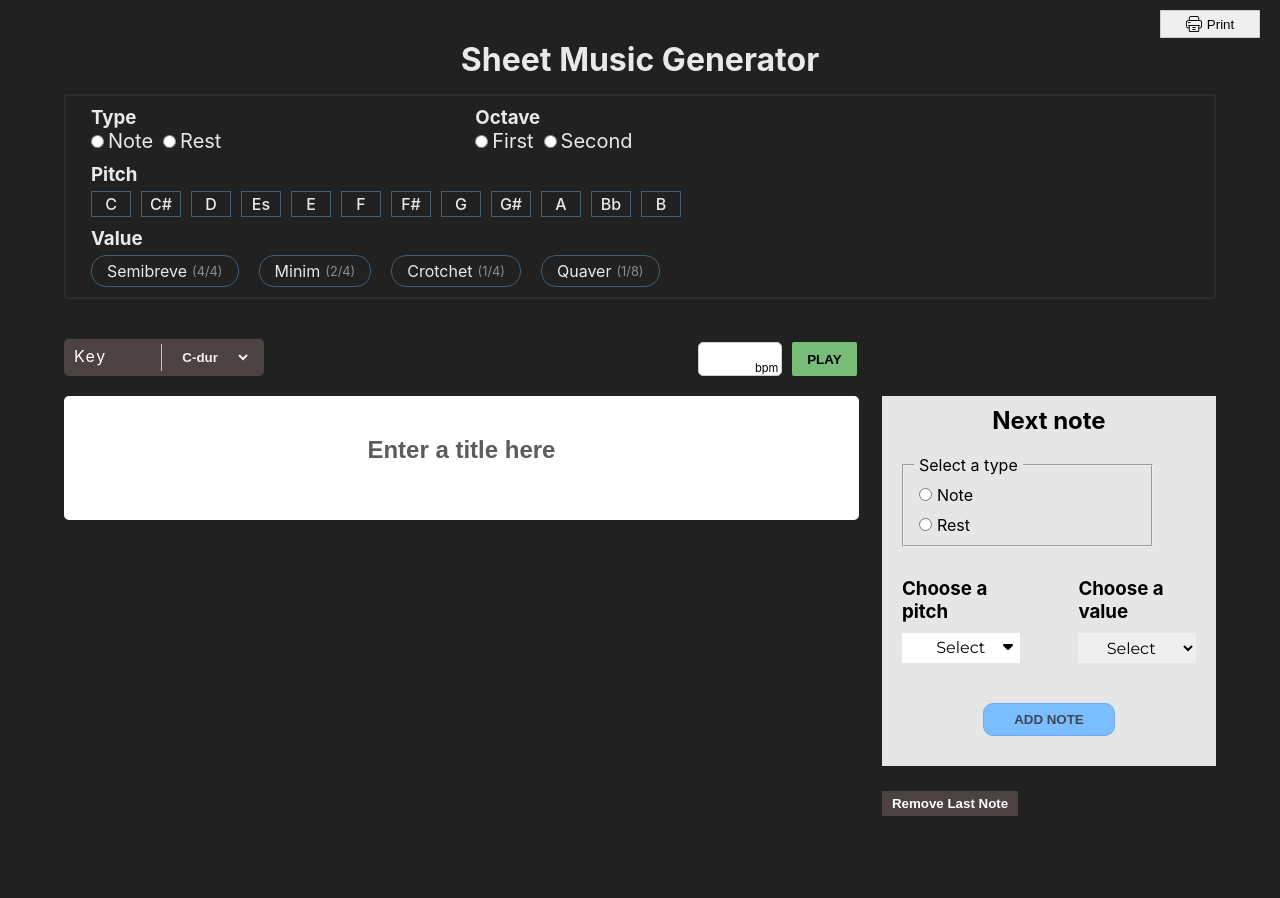
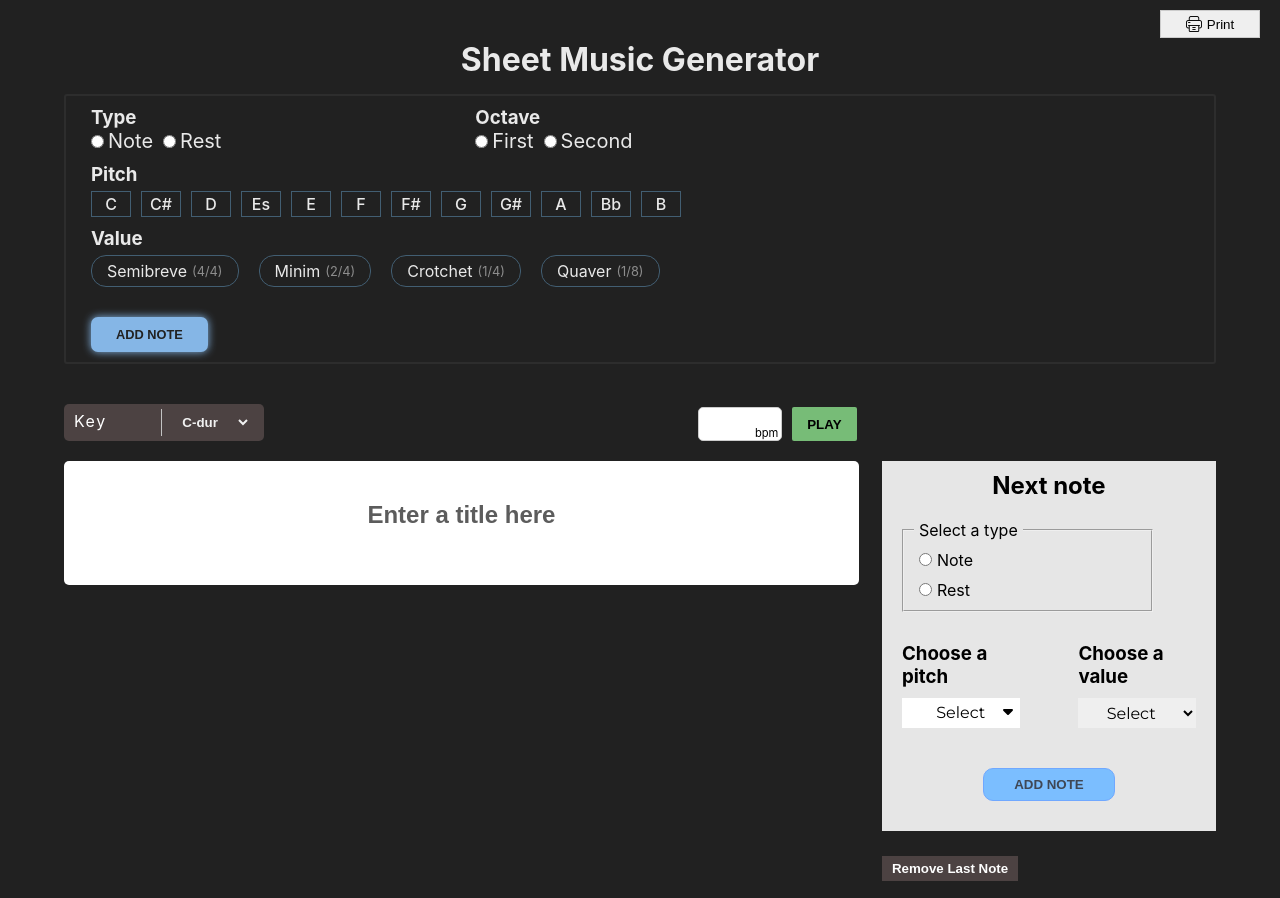
Before and after one commit to KamilSajdera/Notes-Generator, a React (Create React App) app: page / in a window 1280 px wide. Before the commit the page ends 833 px from the top, so only its background shows below. Built offline with nearby package versions, Linux system fonts and the light colour scheme; a web font is replaced by a local one.

Commit message:
Added 'add note' button

```diff
--- a/src/components/header/NotesToolbar.css
+++ b/src/components/header/NotesToolbar.css
@@ -87,3 +87,23 @@
 .note-value.disabled {
   filter: brightness(0.7);
 }
+
+.button-add-note {
+  margin-top: 30px;
+  outline: none;
+  border: none;
+  padding: 10px 25px;
+  font-size: 0.8em;
+  border-radius: 7px;
+  background: #85b6e6;
+  color: #212121;
+  text-transform: uppercase;
+  font-weight: 600;
+  cursor: pointer;
+  transition: background 100ms ease;
+  box-shadow: 0px 0px 9px 0px #85b6e6;
+}
+
+.button-add-note:hover {
+  background: #97c7f7;
+}
--- a/src/components/header/NotesToolbar.js
+++ b/src/components/header/NotesToolbar.js
@@ -11,6 +11,9 @@ export default function NotesToolbar() {
           <TypeAndOctave />
           <SoundChoice />
           <NotesValue />
+          <button className="button-add-note" type="submit">
+            Add note
+          </button>
         </form>
       </div>
       <div className="helper-functions"></div>
```
